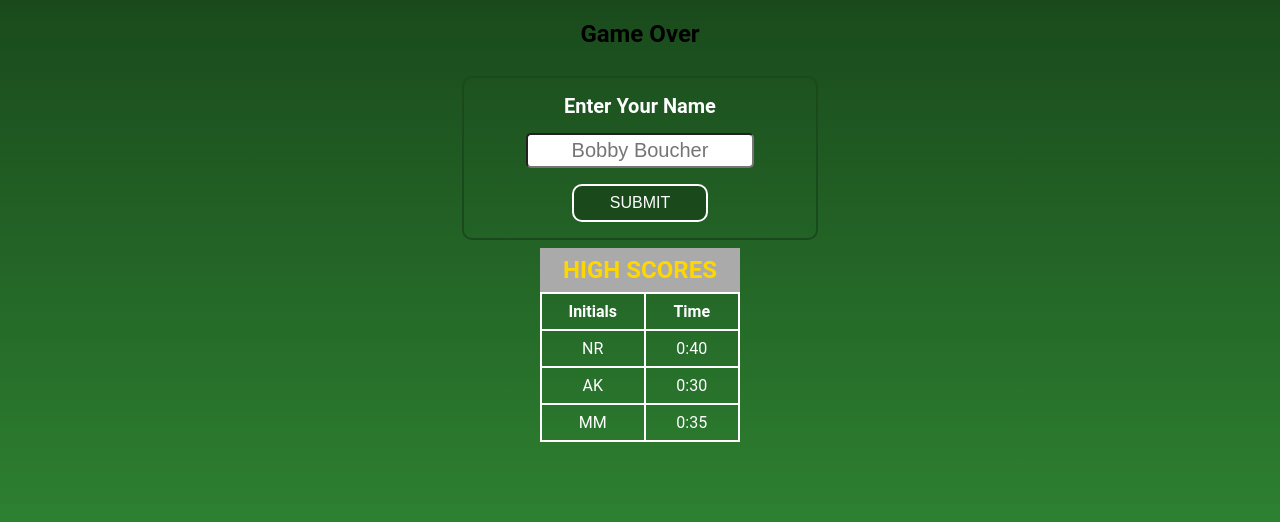
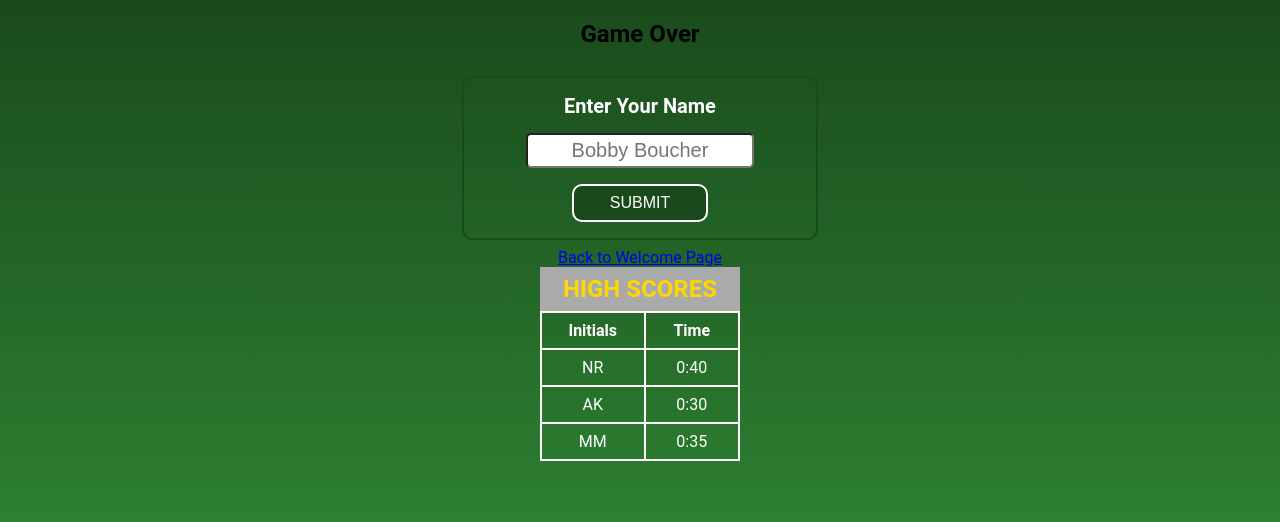
Before and after one commit to STLnick/concentration-game, a React (Create React App) app in the folder client/: page /gameover in a window 1280 px wide. Shown: the top 522 px of the page. Built offline with nearby package versions, Linux system fonts and the light colour scheme.

Commit message:
:sparkles: Provide Link back to Welcome in GameOver

```diff
--- a/client/src/components/GameOver/index.js
+++ b/client/src/components/GameOver/index.js
@@ -1,5 +1,6 @@
+import PropTypes from 'prop-types'
 import React from 'react'
-import PropTypes from 'prop-types'
+import { Link } from 'react-router-dom'
 
 import { HighScores } from '../HighScores'
 
@@ -13,6 +14,7 @@
         <input id="user-name" placeholder="Bobby Boucher" type="text" />
         <button id="form-btn" type="submit">Submit</button>
       </form>
+      <Link to="/">Back to Welcome Page</Link>
       <HighScores scores={scores} />
     </div>
   )
```
